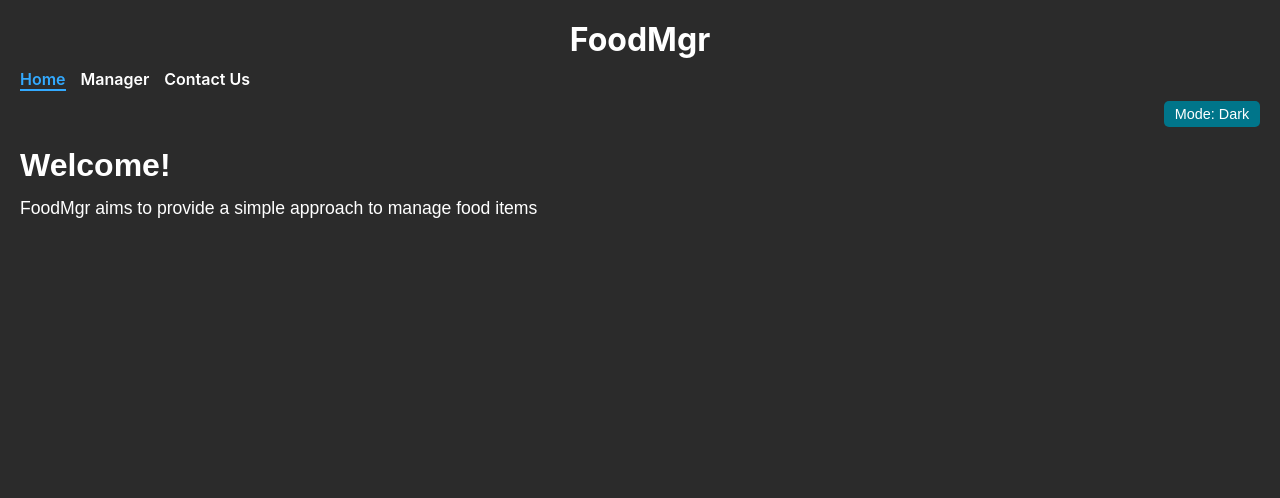
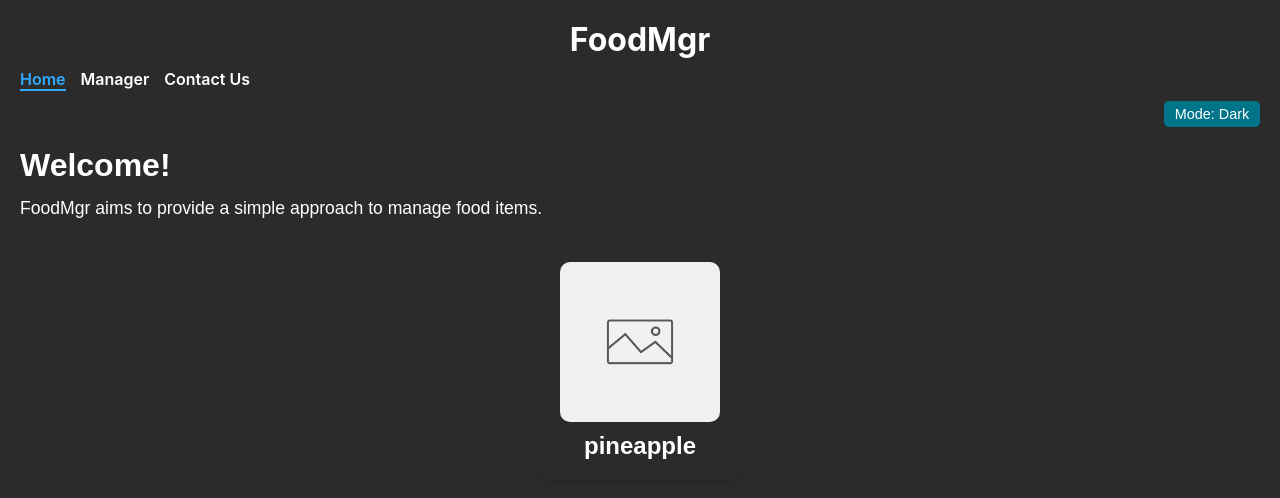
Before and after one commit to zeoriginaldark/reactjs, a React (Create React App) app in the folder project2/: page / in a window 1280 px wide. Shown: the top 498 px of the page. Built offline with nearby package versions, Linux system fonts and the light colour scheme; data requests are answered from the project's data file.

Commit message:
22nd commit; carrousel homepage test

```diff
--- a/project2/data/db.json
+++ b/project2/data/db.json
@@ -2,7 +2,8 @@
   "foods": [
     {
       "name": "pizza",
-      "id": "50f8"
+      "id": "50f8",
+      "imageUrl": "/images/pizza.jpg"
     },
     {
       "id": "d43c",
--- a/project2/src/App.js
+++ b/project2/src/App.js
@@ -1,4 +1,4 @@
-import React, {useState} from 'react';
+import React, {useEffect, useState} from 'react';
 import {BrowserRouter as Router , Routes, Route} from 'react-router-dom';
 import {ThemeProvider} from 'styled-components';
 import { lightTheme, darkTheme } from './theme';
@@ -8,9 +8,29 @@ import Navbar from './NavBar';
 import HomePage from './HomePage';
 import ManagerUI from './ManagerUI';
 import ContactPage from './ContactPage';
+import axios from 'axios';
 
 function App (){
   const [theme, setTheme] = useState(()=>localStorage.getItem('theme') || 'dark')
+  const [foodItems, setFoodItems] = useState([]);
+  const [isLoading, setIsLoading] = useState(true);
+
+  const API_URL = 'http://localhost:5000/foods';
+
+  useEffect(()=>{
+    const fetchFoodItems = async () => {
+      try {
+        const response = await axios.get(API_URL);
+        setFoodItems(response.data || []);
+      } catch (error) {
+        console.error('Error fetching food items:', error);
+      } finally {
+        setIsLoading(false);
+      }
+    };
+
+    fetchFoodItems();
+  }, [])
 
   const toggleTheme = () =>{
     setTheme((prev) => {
@@ -31,8 +51,8 @@ function App (){
             Mode: {theme === 'light' ? 'Light' : 'Dark'}
           </button>
           <Routes>
-            <Route path="/" element={<HomePage />} />
-            <Route path="/manager" element={<ManagerUI />} />
+            <Route path="/" element={<HomePage foodItems={foodItems} isLoading={isLoading}/>} />
+            <Route path="/manager" element={<ManagerUI foodItems={foodItems} setFoodItems={setFoodItems} />} />
             <Route path="/contact" element={<ContactPage />} />
           </Routes>
         </Router>
--- a/project2/src/HomePage.js
+++ b/project2/src/HomePage.js
@@ -1,4 +1,4 @@
-import React from 'react';
+import React, { useState, useEffect } from 'react';
 import styled from 'styled-components';
 
 const StyledHomepage = styled.div`
@@ -18,16 +18,79 @@ const StyledHomepage = styled.div`
     font-size: 1.1rem;
     line-height: 1.6;
   }
+
+  .carousel {
+    display: flex;
+    justify-content: center;
+    align-items: center;
+    margin-top: 20px;
+  }
+
+  .carousel-item {
+    display: flex;
+    flex-direction: column;
+    align-items: center;
+    text-align: center;
+    padding: 20px;
+    border-radius: 10px;
+    box-shadow: 0px 4px 8px rgba(0, 0, 0, 0.1);
+    max-width: 200px;
+  }
+
+  .carousel-item img {
+    width: 100%;
+    border-radius: 10px;
+  }
+
+  .carousel-item h2 {
+    margin-top: 10px;
+    font-size: 1.5rem;
+  }
+
+  .carousel-item p {
+    font-size: 1rem;
+    color: #555;
+  }
 `;
 
-const Homepage = () => {
+const Homepage = ({ foodItems = [] }) => {
+  const [currentFood, setCurrentFood] = useState(null);
+
+  useEffect(() => {
+    if (foodItems.length === 0) return;
+
+    const randomizeFood = () => {
+      const randomIndex = Math.floor(Math.random() * foodItems.length);
+      setCurrentFood(foodItems[randomIndex]);
+    };
+
+    randomizeFood();
+    const interval = setInterval(randomizeFood, 3000);
+
+    return () => clearInterval(interval);
+  }, [foodItems]);
+
   return (
     <StyledHomepage>
       <main>
         <h1>Welcome!</h1>
         <p>
-          FoodMgr aims to provide a simple approach to manage food items
+          FoodMgr aims to provide a simple approach to manage food items.
         </p>
+
+        <div className="carousel">
+          {currentFood ? (
+            <div className="carousel-item">
+              <img
+                src={currentFood.imageUrl || '/images/default.png'}
+                alt={currentFood.name}
+              />
+              <h2>{currentFood.name}</h2>
+            </div>
+          ) : (
+            <p>Loading food items...</p>
+          )}
+        </div>
       </main>
     </StyledHomepage>
   );
--- a/project2/src/ManagerUI.js
+++ b/project2/src/ManagerUI.js
@@ -5,10 +5,9 @@ import Footer from './Footer';
 import axios from 'axios';
 import SearchItem from './SearchItem';
 
-const ManagerUI = () => {
+const ManagerUI = ({foodItems, setFoodItems}) => {
   const API_URL = 'http://localhost:5000/foods';
 
-  const [foodItems, setFoodItems] = useState([]);
   const [foodInput, setFoodInput] = useState('');
   const [search, setSearch] = useState('');
   const [isLoading, setIsLoading] = useState(true);
@@ -33,7 +32,7 @@ const ManagerUI = () => {
     setTimeout(() => {
       (async()=> await fetchItems())();
     }, 1500);
-  }, []);
+  }, [setFoodItems]);
 
   const editFood = (id, newName) =>{
     if(!newName.trim()){
```
Also changed, not shown: project2/public/images/default.png (added).
